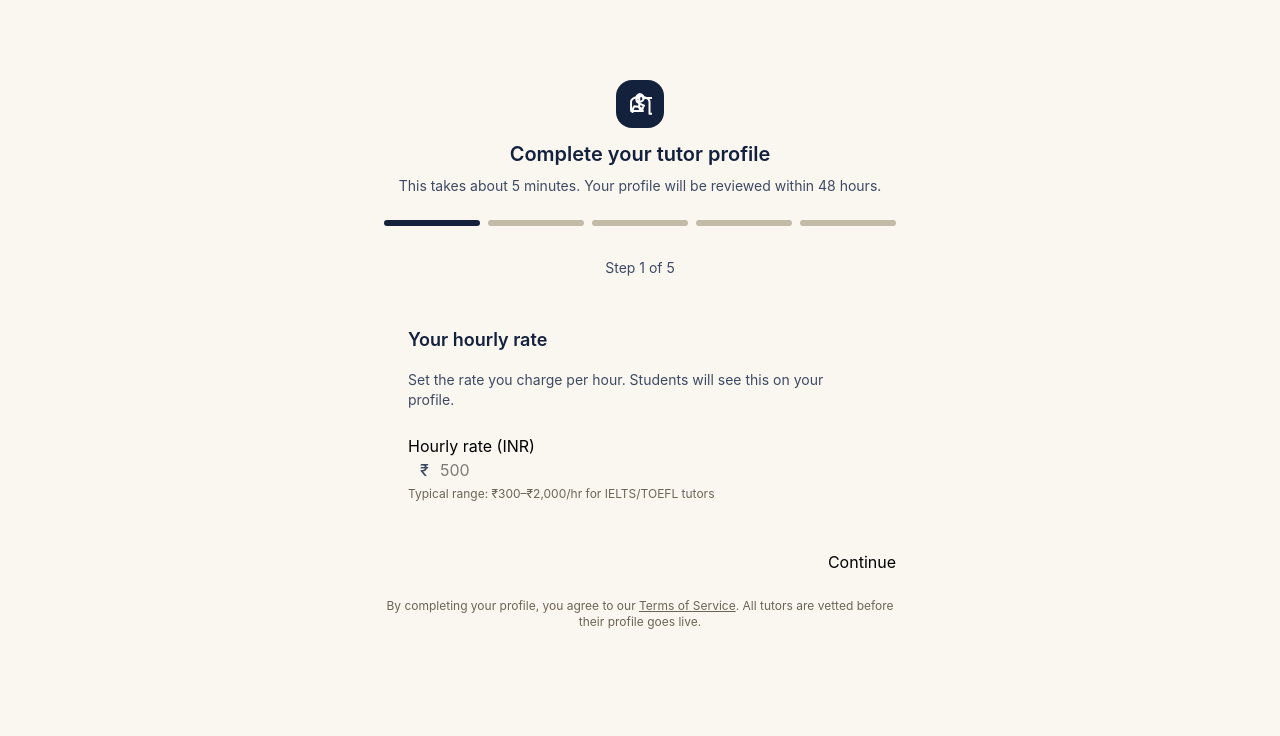
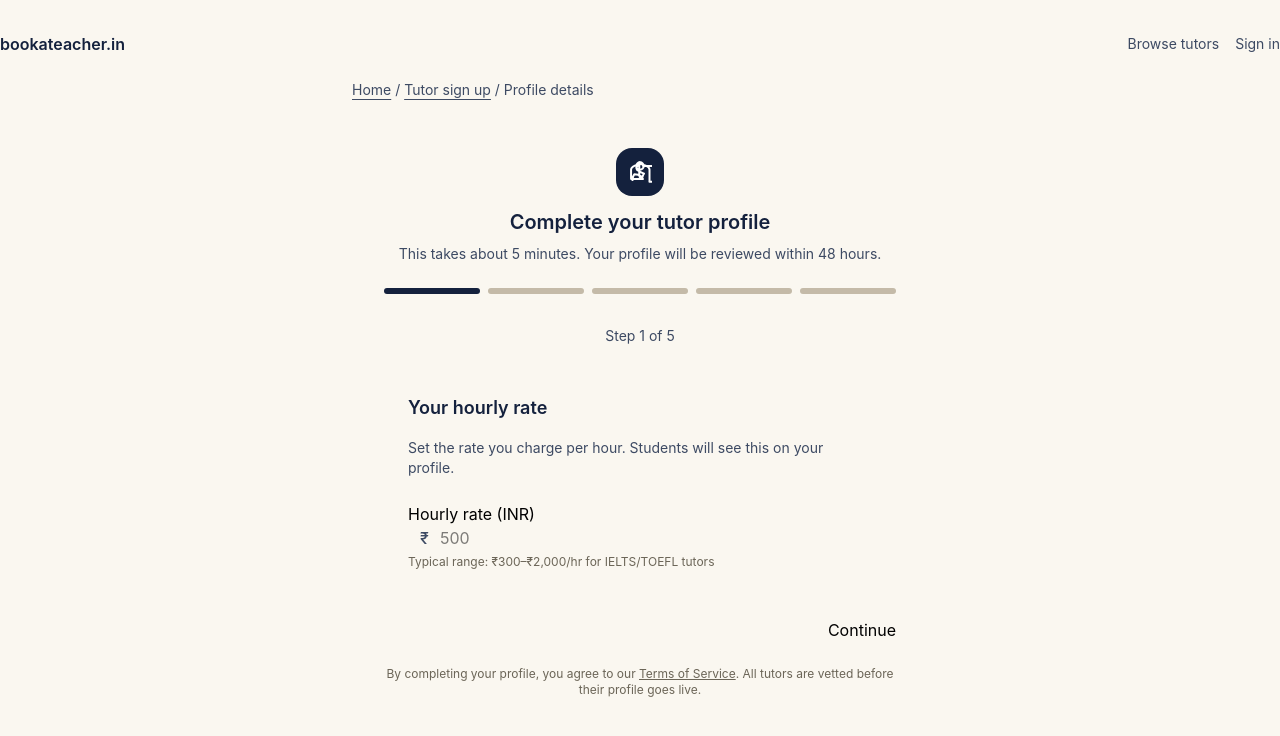
Before and after one commit to rohandhir10/bookateacher, a Next.js app: page /tutor/profile in a window 1280 px wide. Shown: the top 736 px of the page. Built offline with nearby package versions, Linux system fonts and the light colour scheme.

Commit message:
fix(a11y): add wayfinding to tutor onboarding

```diff
--- a/src/app/tutor/profile/page.tsx
+++ b/src/app/tutor/profile/page.tsx
@@ -1,10 +1,25 @@
+import Link from "next/link";
 import { TutorRegistrationForm } from "@/components/TutorRegistrationForm";
 
 export default function TutorOnboardingPage() {
   return (
-    <div className="min-h-screen bg-bg-primary py-12">
+    <div className="min-h-screen bg-bg-primary py-8">
+      <header className="container flex items-center justify-between gap-4 mb-6">
+        <Link href="/" className="font-semibold text-foreground underline-offset-4 hover:underline">bookateacher.in</Link>
+        <nav aria-label="Account navigation" className="flex items-center gap-4 text-sm">
+          <Link href="/tutors" className="text-foreground-muted underline-offset-4 hover:underline">Browse tutors</Link>
+          <Link href="/login" className="text-foreground-muted underline-offset-4 hover:underline">Sign in</Link>
+        </nav>
+      </header>
       <main id="main-content" tabIndex={-1}>
         <div className="container">
+        <nav aria-label="Breadcrumb" className="max-w-xl mx-auto mb-4 text-sm text-foreground-muted">
+          <Link href="/" className="underline underline-offset-4">Home</Link>
+          <span aria-hidden="true"> / </span>
+          <Link href="/register?role=tutor" className="underline underline-offset-4">Tutor sign up</Link>
+          <span aria-hidden="true"> / </span>
+          <span aria-current="page">Profile details</span>
+        </nav>
         <div className="card p-6 sm:p-8 max-w-xl mx-auto">
           <div className="text-center mb-6">
             <div className="w-12 h-12 rounded-xl bg-accent flex items-center justify-center mx-auto mb-3">
```
Also changed, not shown: 1 other file (tests, documents, lock files or other folders).
